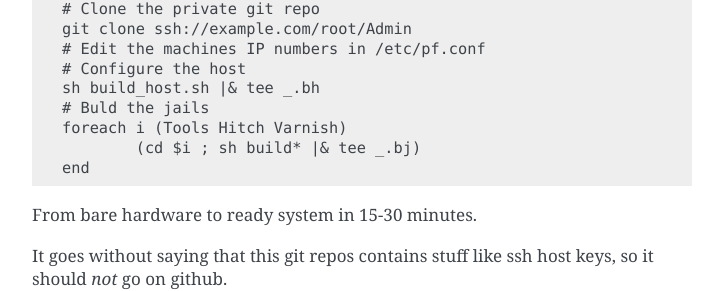
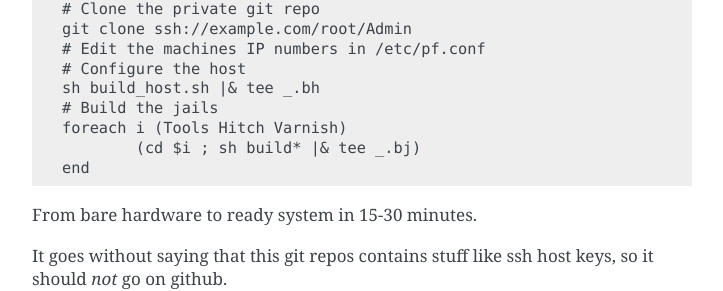
Before and after one commit to varnishcache/homepage, a Sphinx documentation site: the page built from R1/source/news/20160425_website.rst, in a window 1280 px wide and 900 px high, scrolled down 1155 px. Shown: the part 379-670 px from the top of the window, without its empty margins (388-1111 px from the left). Built offline with Sphinx 7.4.7, drawn with Linux system fonts in a browser that asks for light colours; pages that are not in the unit, such as notebooks, are missing from menus; comment, search, counter and statistics services are not loaded; some of the changed text lies outside the part shown.

Commit message:
Update 20160425_website.rst
Fix minor typo

```diff
--- a/R1/source/news/20160425_website.rst
+++ b/R1/source/news/20160425_website.rst
@@ -84,7 +84,7 @@ is, unabridged::
 	# Edit the machines IP numbers in /etc/pf.conf
 	# Configure the host
 	sh build_host.sh |& tee _.bh
-	# Buld the jails
+	# Build the jails
 	foreach i (Tools Hitch Varnish)
 		(cd $i ; sh build* |& tee _.bj)
 	end
```
